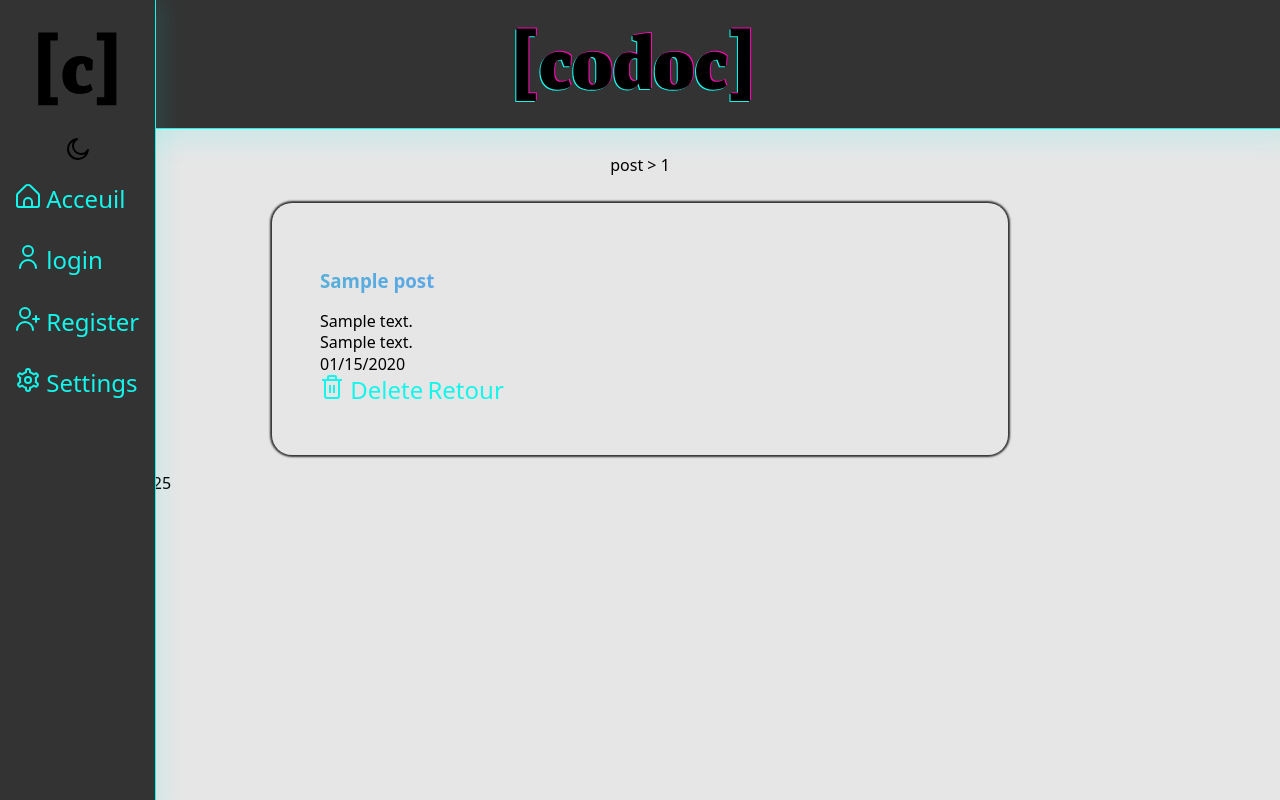
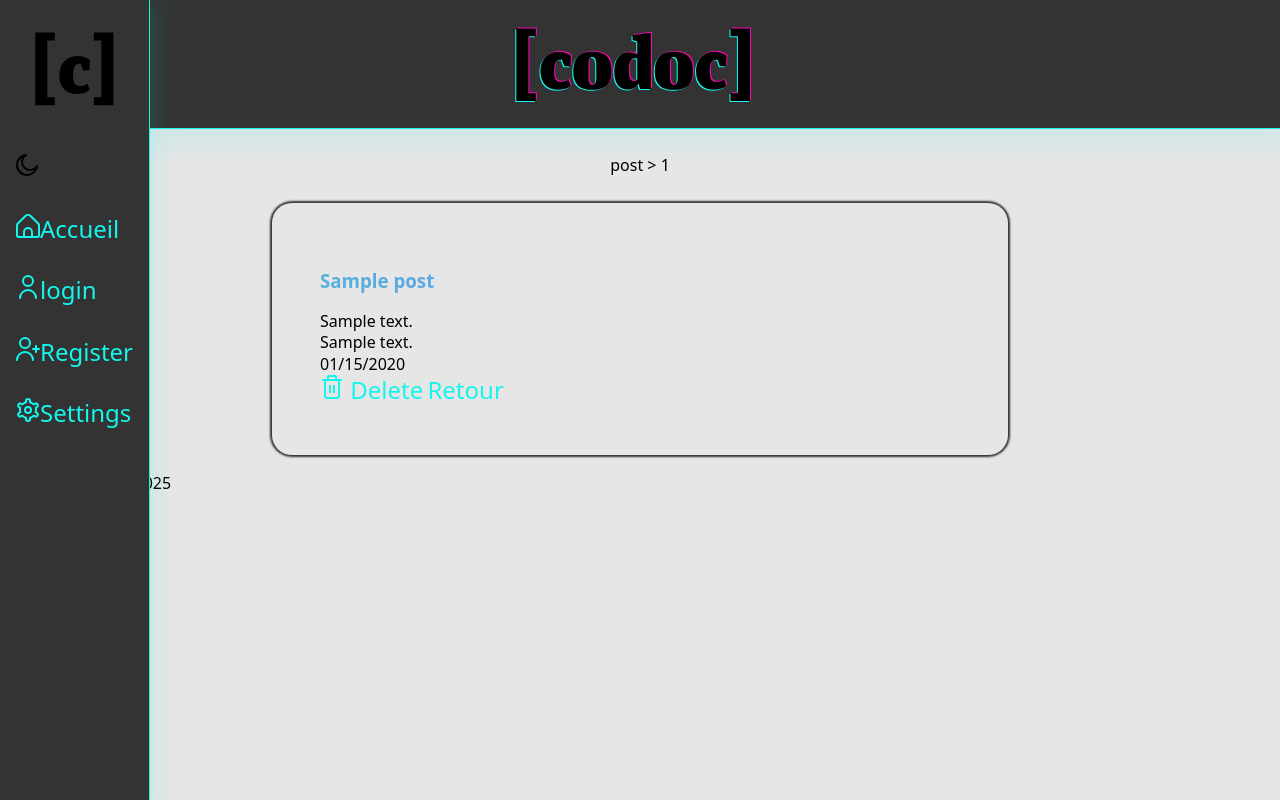
Before and after one commit to Jackmaa/codoc, a PHP site: page /post/1 in a window 1280 px wide. Run offline with PHP 8.4, Linux system fonts and the light colour scheme; tables that the repository leaves empty or names only in its code hold one stand-in row (values such as "Sample post"); some libraries are stand-ins or nearby versions.

Commit message:
♻️ Refactor JavaScript and PHP files for improved readability and path consistency ♻️

```diff
--- a/view/homepage.php
+++ b/view/homepage.php
@@ -1,6 +1,6 @@
 <?php
-    $path = "./public/assets/";
-    $stylesheet = $path."css/styles.css";
+    $path             = "./public/assets/";
+    $stylesheet       = $path . "css/styles.css";
     $title            = "Bienvenue sur Codoc";
     $meta_description = "Bienvenue sur la page d'accueil de Codoc";
     ob_start();
@@ -23,7 +23,6 @@
 
 
         <?php endforeach; ?>
-        <script src="./public/assets/js/main.js"></script>
 <?php
     $content = ob_get_contents();
     ob_end_clean();
--- a/view/postpage.php
+++ b/view/postpage.php
@@ -1,9 +1,9 @@
 <?php
-$path = "../public/assets/";
-$stylesheet = $path."css/styles.css";
-$title = $data->getTitle();
-$meta_description = $data->getDescription();
-ob_start();
+    $path             = "../public/assets/";
+    $stylesheet       = $path . "css/styles.css";
+    $title            = $data->getTitle();
+    $meta_description = $data->getDescription();
+    ob_start();
 ?>
 
     <?php
@@ -14,20 +14,19 @@ ob_start();
         $url = str_replace('codoc', '<a href="' . $router->generate('home') . '">codoc</a>', $url);
         $url = str_replace('postpage', '<a href="' . $router->generate('home') . '">postpage</a>', $url);
     ?>
-    <div class="ariane"><?= $url ?></div>
+    <div class="ariane"><?php echo $url ?></div>
     <article>
 
-        <h1><?php echo $data->getTitle();?></h1>
-        <p><?php echo $data->getDescription();?></p>
-        <p><?php echo $data->getContent();?></p>
-        <p><?php echo $data->getPublished_date()->format('m/d/Y');?></p>
-        <a href="<?php echo $router->generate('deletepost', ['id_post' => $data->getId_post()]); ?>"><img class="icons" src="<?= $path?>img/poubelle.svg" alt=""> Delete</a>
-        <a href="<?php echo $router->generate('home');?>">Retour</a>
+        <h1><?php echo $data->getTitle(); ?></h1>
+        <p><?php echo $data->getDescription(); ?></p>
+        <p><?php echo $data->getContent(); ?></p>
+        <p><?php echo $data->getPublished_date()->format('m/d/Y'); ?></p>
+        <a href="<?php echo $router->generate('deletepost', ['id_post' => $data->getId_post()]); ?>"><img class="icons" src="<?php echo $path ?>img/poubelle.svg" alt=""> Delete</a>
+        <a href="<?php echo $router->generate('home'); ?>">Retour</a>
 
     </article>
-    <script src="./public/assets/js/main.js"></script>
 <?php
-$content = ob_get_contents();
-ob_end_clean();
-require_once('./view/base_html.php');
+    $content = ob_get_contents();
+    ob_end_clean();
+require_once './view/base_html.php';
 ?>
--- a/view/template_part/footer.php
+++ b/view/template_part/footer.php
@@ -1,4 +1,4 @@
-
+<script src="<?php echo $path ?>js/main.js"></script>
 </body>
 <footer>
     copyright@codoc.2025
--- a/view/template_part/header.php
+++ b/view/template_part/header.php
@@ -3,10 +3,10 @@
 <head>
     <meta charset="UTF-8">
     <meta name="viewport" content="width=device-width, initial-scale=1.0">
-    <title><?php echo $title?> | Codoc</title>
-    <link rel="stylesheet" href="<?= $stylesheet ?>">
-    <link rel="icon" type="image/x-icon" href="./public/assets/img/favicon.svg">
-    <meta name="description" content="<?= $meta_description?>">
+    <title><?php echo $title ?> | Codoc</title>
+    <link rel="stylesheet" href="<?php echo $stylesheet ?>">
+    <link rel="icon" type="image/x-icon" href="<?php echo $path ?>img/favicon.svg">
+    <meta name="description" content="<?php echo $meta_description ?>">
 </head>
 <body>
     <header>
@@ -22,19 +22,50 @@
                 <svg width="79" height="74" viewBox="0 0 79 74" fill="none" xmlns="http://www.w3.org/2000/svg" class="header-logo">
                     <path id="logoCodoc" d="M0.266666 73.1461V0.612759H19.7653V8.46343H12.3413V65.2954H19.7653V73.1461H0.266666ZM54.622 57.5301L54.238 57.9994C53.982 58.2839 53.5269 58.6536 52.8727 59.1088C52.2469 59.5354 51.4789 59.9763 50.5687 60.4314C49.6869 60.8581 48.4922 61.2136 46.9847 61.4981C45.5056 61.811 43.9127 61.9674 42.206 61.9674C36.4318 61.9674 32.0087 60.275 28.9367 56.8901C25.8931 53.5052 24.3713 49.0252 24.3713 43.4501C24.3713 40.435 24.8407 37.6901 25.7793 35.2154C26.718 32.7408 27.998 30.6928 29.6193 29.0714C31.2691 27.4216 33.1891 26.1559 35.3793 25.2741C37.598 24.3639 39.9873 23.9088 42.5473 23.9088C47.4967 23.9088 51.3367 25.0892 54.0673 27.4501C54.6647 28.0474 54.9633 28.3461 54.9633 28.3461L54.3233 38.3728L48.2647 38.4154L45.8327 31.8874C45.6051 31.8305 45.2922 31.8021 44.894 31.8021C42.3056 31.8021 40.5136 32.6981 39.518 34.4901C38.5509 36.2536 38.0673 39.3256 38.0673 43.7061C38.0673 45.6119 38.2238 47.2474 38.5367 48.6128C38.8496 49.9496 39.2051 50.9594 39.6033 51.6421C40.0016 52.2963 40.5278 52.8083 41.182 53.1781C41.8647 53.5479 42.4193 53.7612 42.846 53.8181C43.2727 53.875 43.7989 53.9034 44.4247 53.9034C45.8469 53.9034 47.2976 53.7328 48.7767 53.3914C50.2842 53.0501 51.5216 52.4954 52.4887 51.7274L54.622 57.5301ZM58.8617 73.1461V65.2954H66.2857V8.46343H58.8617V0.612759H78.3603V73.1461H58.8617Z"/>
                 </svg>
-                <div id="toggle-container">
-                    <div id="modeToggle"><img src="<?= $path?>img/lightmode.svg" alt="" id="modeIcon"></div>
-                </div>
                 <ul>
-                    <li><a href="/codoc/"><img class="icons" src="<?= $path?>img/maison.svg" alt=""> Acceuil</a></li>
-                    <?php if($_SESSION):?>
-                    <li><a href="<?php echo $router->generate('logout'); ?>" ><img class="icons" src="<?= $path?>img/sortir.svg" alt=""> logout</a></li>
-                    <li><a href="<?php echo $router->generate('createpost') ?>" ><img class="icons" src="<?= $path?>img/editer.svg" alt=""> Create codoc</a></li>
-                    <li><a href=""><img class="icons" src="<?= $path?>img/reglages.svg" alt=""> Settings</a> </li>
-                    <?php else : ?>
-                    <li><a href="<?php echo $router->generate('login'); ?>"><img class="icons" src="<?= $path?>img/utilisateur.svg" alt=""> login</a></li>
-                    <li><a href="<?php echo $router->generate('login') ?>"><img class="icons" src="<?= $path?>img/ajout-dutilisateur.svg" alt=""> Register</a></li>
-                    <li><a href=""><img class="icons" src="<?= $path?>img/reglages.svg" alt=""> Settings</a> </li>
+                    <li>
+                        <div id="toggle-container">
+                            <div id="modeToggle">
+                                <img alt="" id="modeIcon">
+                            </div>
+                        </div>
+                    </li>
+                    <li>
+                        <a href="/codoc/"><img class="icons" src="<?php echo $path ?>img/maison.svg" alt="">Accueil
+                    </a>
+                    </li>
+                    <?php if ($_SESSION): ?>
+                    <li>
+                        <a href="<?php echo $router->generate('logout'); ?>" >
+                            <img class="icons" src="<?php echo $path ?>img/sortir.svg" alt="">logout
+                        </a>
+                    </li>
+                    <li>
+                        <a href="<?php echo $router->generate('createpost') ?>" >
+                            <img class="icons" src="<?php echo $path ?>img/editer.svg" alt=""> Create codoc
+                        </a>
+                    </li>
+                    <li>
+                        <a href="">
+                            <img class="icons" src="<?php echo $path ?>img/reglages.svg" alt=""> Settings
+                        </a>
+                    </li>
+                    <?php else: ?>
+                    <li>
+                        <a href="<?php echo $router->generate('login'); ?>">
+                            <img class="icons" src="<?php echo $path ?>img/utilisateur.svg" alt="">login
+                        </a>
+                    </li>
+                    <li>
+                        <a href="<?php echo $router->generate('login') ?>">
+                            <img class="icons" src="<?php echo $path ?>img/ajout-dutilisateur.svg" alt="">Register
+                        </a>
+                        </li>
+                    <li>
+                        <a href="">
+                            <img class="icons" src="<?php echo $path ?>img/reglages.svg" alt="">Settings
+                        </a>
+                    </li>
                     <?php endif; ?>
                 </ul>
             </nav>
```
Also changed, not shown: public/assets/js/main.js.
